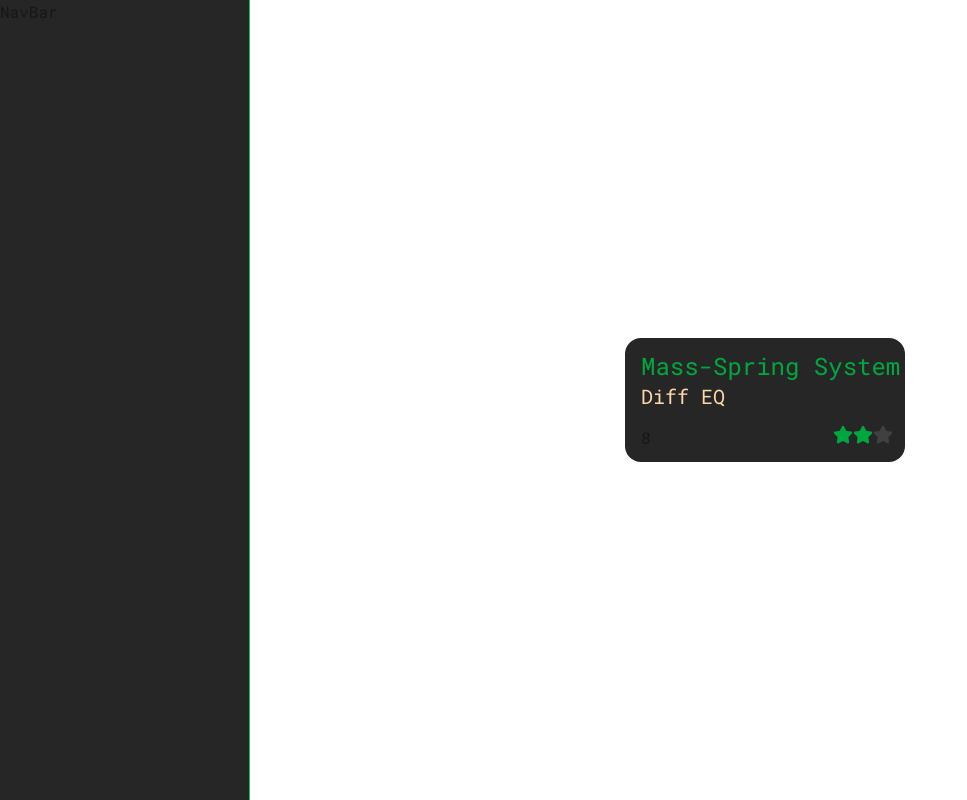
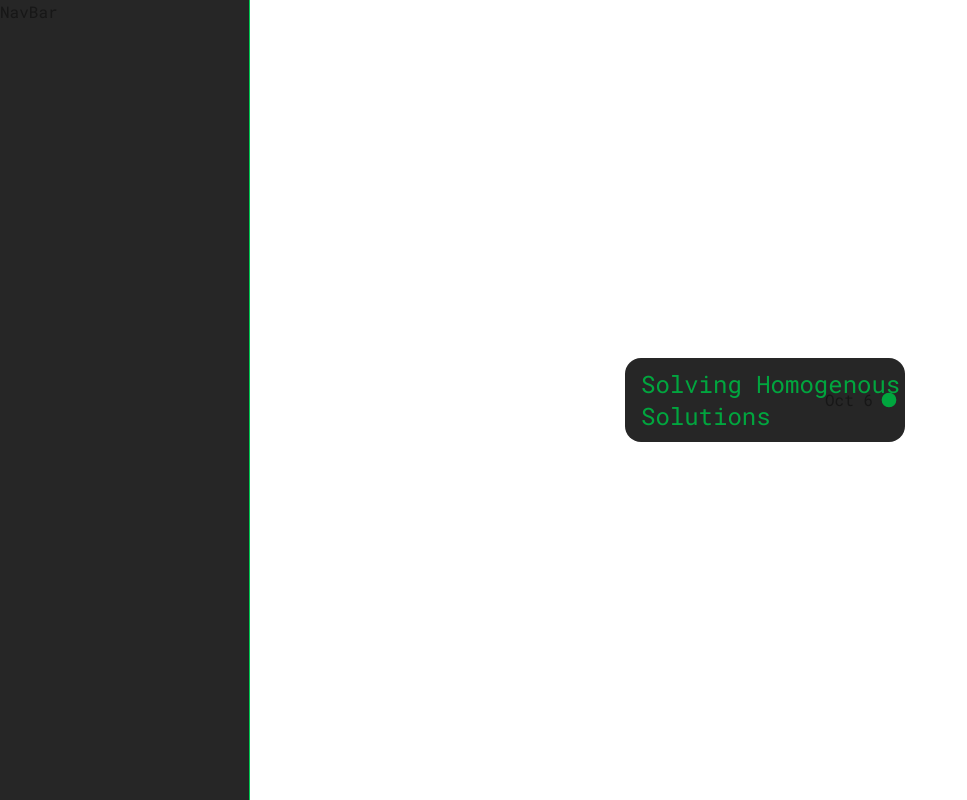
Before and after one commit to Jorgeag2004/study-stack, a Next.js app: page /test in a window 1280 px wide. Shown: the whole page, without its empty margins (0-967 px from the left). Built offline with nearby package versions, Linux system fonts and the light colour scheme.

Commit message:
Added compressed AssignmentCard and support from container

```diff
--- a/src/app/test/page.tsx
+++ b/src/app/test/page.tsx
@@ -1,11 +1,13 @@
 import {LearnCardContainer} from "@/components/LearnCard/LearnCardContainer";
 import {StudyCardContainer} from "@/components/StudyCard/StudyCardContainer";
+import {AssignmentCardContainer} from "@/components/AssignmentCard/AssignmentCardContainer";
+import {AssignmentCardCompressed} from "@/components/AssignmentCard/AssignmentCardCompressed";
 
 export default function page(){
 
     return(
         <div className="h-[100%] w-[100%] flex justify-center items-center bg-white">
-            <StudyCardContainer id={"efac2bf1-6294-47e7-a3d4-00fc33849384"} name={"Mass-Spring System"} couseName={"Diff EQ"} starRating={2} lastReview={"2025-10-1"} courseId={"efac2bf1-6294-47e7-a3d4-00fc33849384"}/>
+            <AssignmentCardContainer compressed={true} dueDate={"2025-10-6"}  name={"Solving Homogenous Solutions"} id={"be3783cf-330f-4c4b-b435-012c52136e2a"} courseID={"be3783cf-330f-4c4b-b435-012c52136e2a"} courseName={"Diff EQ"} />
         </div>
     )
 }
--- /dev/null
+++ b/src/components/AssignmentCard/AssignmentCardCompressed.tsx
@@ -0,0 +1,25 @@
+import {Circle} from "lucide-react";
+
+interface AssignmentCardProps {
+    name: string,
+    dueDate: string,
+    color: string,
+}
+
+const colorMap: Record<string, string> = {
+    "yellow-600": "fill-yellow-500 stroke-yellow-500",
+    "green-600": "fill-green-600 stroke-green-600",
+    "red-600": "fill-red-600 stroke-red-600",
+};
+
+export const AssignmentCardCompressed = (props: AssignmentCardProps) => {
+
+    const circleStyle: string = `w-4 h-4 absolute right-2 ${colorMap[props.color] ?? ""}`;
+    return (
+        <div className="relative flex items-center w-70 rounded-2xl h-21 bg-neutral-800">
+            <p className="text-2xl text-green-600 pl-4">{props.name}</p>
+            <p className="absolute right-8">{props.dueDate}</p>
+            <Circle className={circleStyle} />
+        </div>
+    )
+}
--- a/src/components/AssignmentCard/AssignmentCardContainer.tsx
+++ b/src/components/AssignmentCard/AssignmentCardContainer.tsx
@@ -1,5 +1,6 @@
 import {AssignmentCard} from "@/components/AssignmentCard/AssignmentCard";
 import {getDaysDiff, getDateText} from "@/utils/DateUtils";
+import {AssignmentCardCompressed} from "@/components/AssignmentCard/AssignmentCardCompressed";
 
 interface AssignmentCardContainerProps {
     id: string,
@@ -7,13 +8,14 @@ interface AssignmentCardContainerProps {
     courseName: string,
     dueDate: string,
     courseID: string,
+    compressed?: boolean,
 }
 
-export const AssignmentCardContainer = (props: AssignmentCardContainerProps) => {
+export const AssignmentCardContainer = ({id, name, dueDate, compressed=false, courseName, courseID}: AssignmentCardContainerProps) => {
     // find days until due date
-    const days_left: number = getDaysDiff(props.dueDate);
+    const days_left: number = getDaysDiff(dueDate);
     // get date in text format
-    const days_text: string = getDateText(props.dueDate);
+    const days_text: string = getDateText(dueDate);
 
     let color: string;
     if (days_left <= 1) {
@@ -26,7 +28,13 @@ export const AssignmentCardContainer = (props: AssignmentCardContainerProps) =>
         color = "green-600";
     }
 
+    if (compressed) {
+        return (
+            <AssignmentCardCompressed color={color} dueDate={days_text} name={name} />
+        )
+    }
+
     return (
-        <AssignmentCard name={props.name} color={color} dueDate={days_text} course={props.courseName} />
+        <AssignmentCard name={name} color={color} dueDate={days_text} course={courseName} />
     )
 }
--- /dev/null
+++ b/src/components/StudyCard/StudyCardCompressed.tsx
@@ -0,0 +1,4 @@
+
+export const StudyCardCompressed = () => {
+
+}
```
Also changed, not shown: src/components/LearnCard/LearnCardCompressed.tsx (added).
